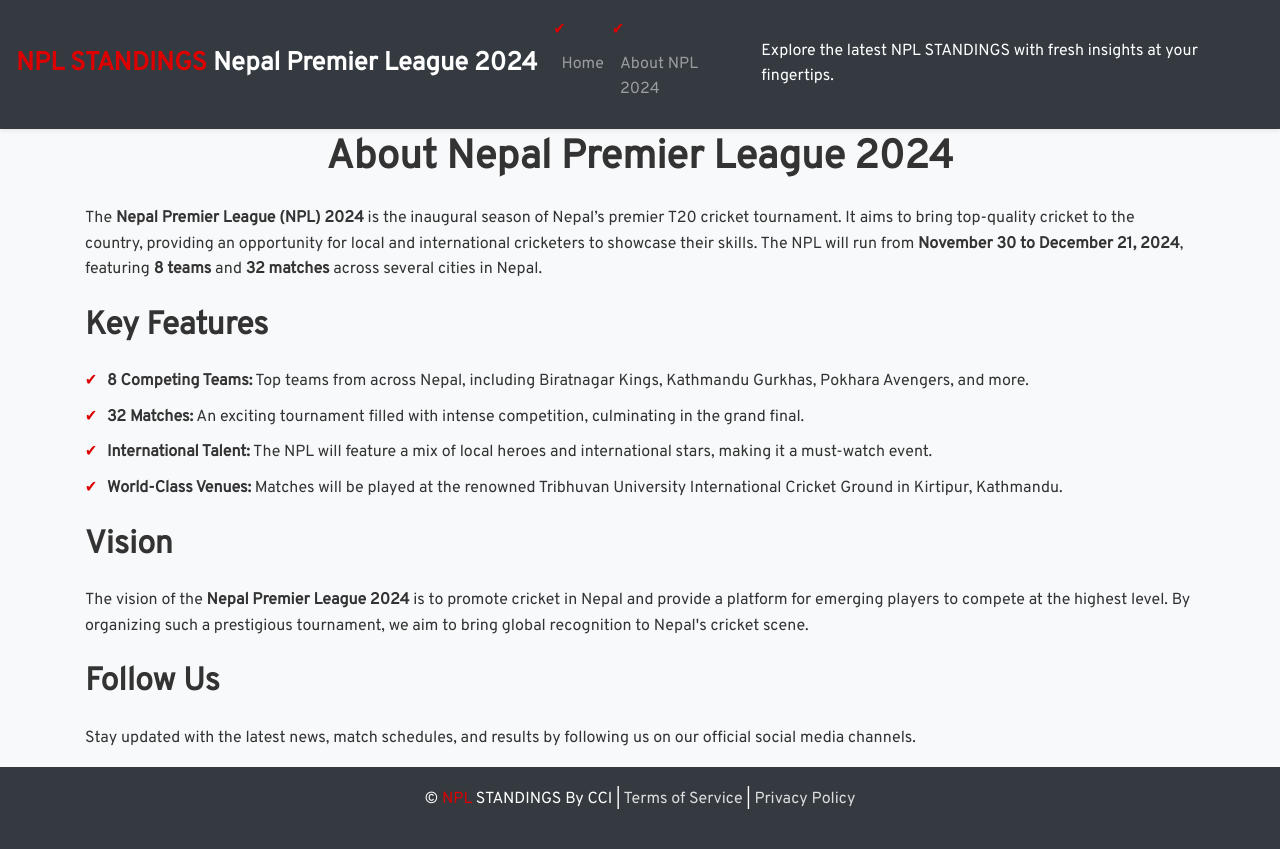
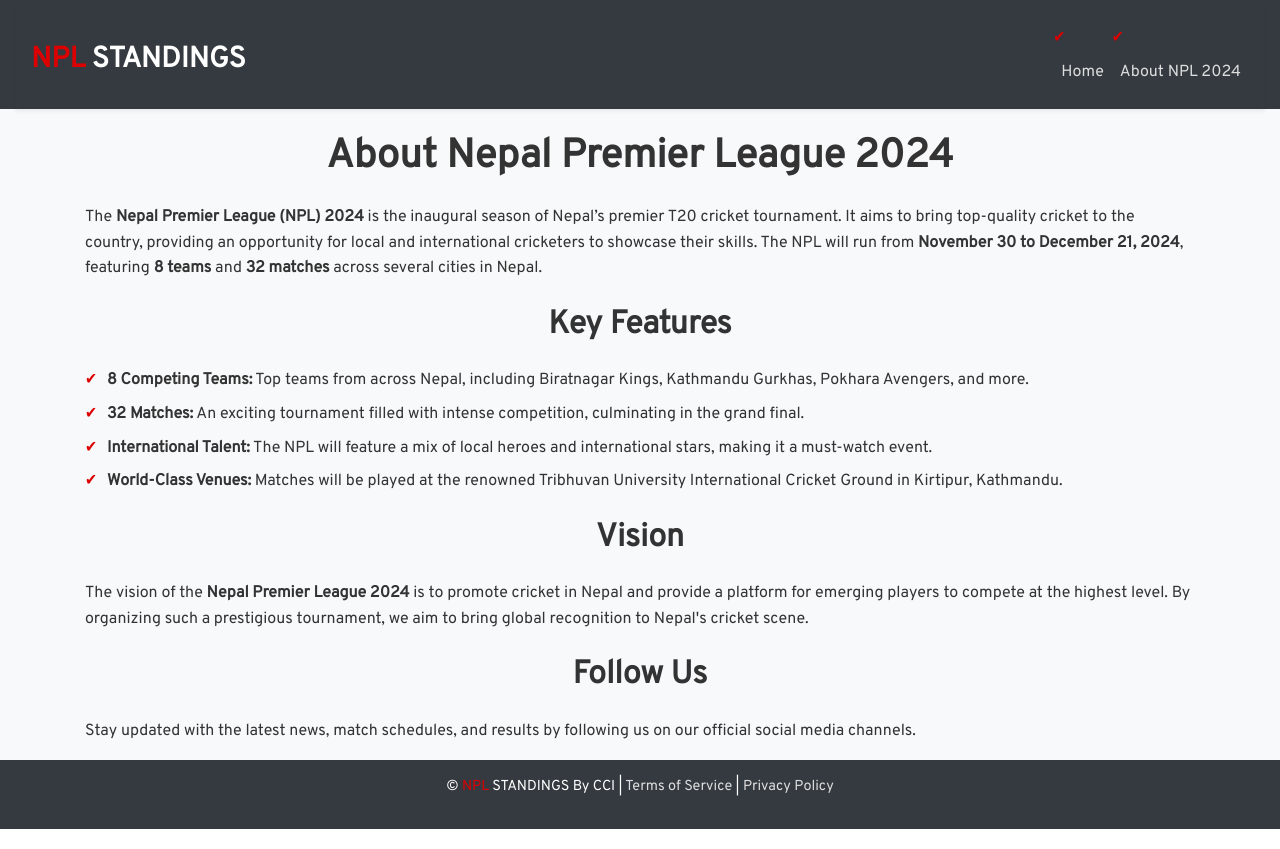
Before and after one commit to surajrimal/npl-standings, a Flask app: page /about in a window 1280 px wide. Run offline with Flask 2, Linux system fonts and the light colour scheme; some libraries are stand-ins or nearby versions.

Commit message:
new design 2.0

```diff
--- a/app/static/assets/css/style.css
+++ b/app/static/assets/css/style.css
@@ -1,72 +1,138 @@
 /* Reset */
-body, html {
+* {
     margin: 0;
     padding: 0;
-    font-size: 16px;
+    box-sizing: border-box;
 }
 
-/* Global Styles */
-body {
+body, html {
+    font-size: 16px;
     font-family: 'Overpass', 'Roboto', Tahoma, Geneva, Verdana, sans-serif;
     background-color: #f8f9fa;
     color: #333;
     line-height: 1.6;
+    scroll-behavior: smooth;
 }
 
+/* Navbar Styles */
 .nav-container {
     background-color: #343a40;
-    padding-top: 10px; /* Adjusted padding */
+    padding-top: 10px;
+}
+
+.navbar {
+    position: sticky;
+    top: 0;
+    z-index: 1000;
 }
 
 .navbar-brand {
+    font-size: 1.8rem;
     font-weight: bold;
-    color: #fff; /* Changed navbar brand color */
-    font-size: 1.6rem;
+    color: #fff !important;
 }
 
 .navbar-nav .nav-link {
-    color: #ddd; /* Lighter color for navbar links */
+    color: #ddd !important;
     font-size: 1rem;
 }
 
 .navbar-nav .nav-link:hover {
-    color: #dd0000; /* Hover color for links */
+    color: #dd0000 !important;
     transition: all 0.3s ease;
 }
 
 .navbar-text {
     margin-bottom: 0;
     color: #fff;
+    display: none;
 }
 
-.footer {
-    background-color: #343a40;
-    padding: 20px 0;
+/* Hero Section */
+.hero {
+    background: url('{{ url_for("static", filename="assets/images/hero-bg.jpg") }}') center/cover no-repeat;
+    height: 60vh;
+    display: flex;
+    align-items: center;
+    justify-content: center;
     color: #fff;
     text-align: center;
+    padding: 0 20px;
 }
 
-.footer-text a {
-    color: #ddd;
-    text-decoration: none;
+.hero h1 {
+    font-size: 3rem;
+    font-weight: 700;
+    text-shadow: 2px 2px 8px rgba(0, 0, 0, 0.7);
 }
 
-.footer-text a:hover {
-    color: #dd0000;
+.hero p {
+    font-size: 1.2rem;
+    margin-top: 10px;
+    text-shadow: 1px 1px 4px rgba(0, 0, 0, 0.7);
 }
 
-.logo {
-    color: #dd0000;
+/* Button Styles */
+.btn-custom {
+    background-color: #dd0000;
+    color: #fff;
+    border: none;
+    padding: 8px 16px;
+    font-size: 1rem;
+    font-weight: 600;
+    text-transform: uppercase;
+    border-radius: 5px;
+    transition: all 0.3s ease;
 }
 
-/* Home Page Specific Styles */
+.btn-custom:hover {
+    background-color: #b30000;
+    color: #fff;
+    transform: scale(1.05);
+}
+
+/* Card Design */
+.card {
+    background: #fff;
+    border-radius: 8px;
+    box-shadow: 0 4px 8px rgba(0, 0, 0, 0.1);
+    margin: 20px 0;
+    padding: 20px;
+}
+
+.card-title {
+    font-size: 1.8rem;
+    font-weight: bold;
+    color: #333;
+}
+
+.card-text {
+    font-size: 1rem;
+    color: #555;
+}
+
+/* Content Styles */
 .content {
-    padding-top: 100px; /* Ensure content starts below the navbar */
+    padding-top: 100px;
+    padding-bottom: 30px;
     min-height: calc(100vh - 240px);
 }
 
+.table {
+    width: 100%;
+    margin-top: 20px;
+    font-size: 1rem;
+    overflow-x: auto;
+}
+
+.table thead th {
+    white-space: nowrap;
+}
+
+/* Headings and Lists */
 h1, h2 {
     color: #333;
+    text-align: center;
 }
 
 h1 {
@@ -86,7 +152,7 @@ ul {
 }
 
 ul li {
-    margin: 10px 0;
+    margin: 8px 0;
 }
 
 ul li::before {
@@ -95,17 +161,67 @@ ul li::before {
     margin-right: 10px;
 }
 
-/* Media Queries */
+/* Footer Styles */
+.footer {
+    background-color: #343a40;
+    padding: 15px 0;
+    text-align: center;
+    font-size: 0.9rem;
+    color: #fff;
+}
+
+.footer-text a {
+    color: #ddd;
+    text-decoration: none;
+}
+
+.footer-text a:hover {
+    color: #dd0000;
+}
+
+/* Social Media Icons */
+.social-icons a {
+    color: #ddd;
+    font-size: 1.5rem;
+    margin: 0 10px;
+    transition: all 0.3s ease;
+}
+
+.social-icons a:hover {
+    color: #dd0000;
+}
+
+/* Logo Style */
+.logo {
+    color: #dd0000;
+}
+
+/* Responsive Media Queries */
 @media (max-width: 767px) {
-    .content {
-        padding-top: 56px;
-    }
-
     .navbar-brand {
-        font-size: 1.4rem;
+        font-size: 1.5rem;
     }
 
     .navbar-nav .nav-link {
         font-size: 0.9rem;
+        text-align: center;
+        padding: 10px;
+    }
+
+    .navbar-text {
+        display: none;
+    }
+
+    .content {
+        padding-top: 80px;
+        padding-bottom: 20px;
+    }
+
+    .table {
+        font-size: 0.85rem;
+    }
+
+    .footer {
+        font-size: 0.75rem;
     }
 }
--- a/app/templates/base.html
+++ b/app/templates/base.html
@@ -3,14 +3,13 @@
 <head>
     <meta charset="UTF-8">
     <meta name="viewport" content="width=device-width, initial-scale=1.0">
-    <meta http-equiv="X-UA-Compatible" content="ie=edge">
     <meta name="Description" content="Explore the latest NPL STANDINGS with fresh insights at your fingertips. Nepal Premier League 2024"/>
 
     <!-- Favicons -->
-    <link href="{{ url_for('static', filename='/favicon.ico') }}" rel="icon">
+    <link href="{{ url_for('static', filename='favicon.ico') }}" rel="icon">
 
-    <!-- Google Font and Bootstrap -->
-    <link rel="stylesheet" href="https://fonts.googleapis.com/css?family=Overpass|Roboto&display=swap">
+    <!-- Google Fonts & Bootstrap -->
+    <link href="https://fonts.googleapis.com/css?family=Overpass|Roboto&display=swap" rel="stylesheet">
     <link rel="stylesheet" href="https://cdnjs.cloudflare.com/ajax/libs/twitter-bootstrap/4.6.0/css/bootstrap.min.css">
     <link rel="stylesheet" href="https://cdnjs.cloudflare.com/ajax/libs/font-awesome/5.15.4/css/all.min.css">
 
@@ -21,11 +20,11 @@
 </head>
 <body>
 
-    {% block navbar %}
+<!-- Navbar Section -->
 <div class="container-fluid nav-container">
     <nav class="navbar navbar-expand-lg navbar-dark bg-dark fixed-top shadow-sm">
         <a class="navbar-brand" href="{{ url_for('main.home') }}">
-                <span class="logo">NPL STANDINGS</span> Nepal Premier League 2024
+            <span class="logo">NPL </span> STANDINGS
         </a>
         <button class="navbar-toggler" type="button" data-toggle="collapse" data-target="#navbarToggle" aria-controls="navbarToggle" aria-expanded="false" aria-label="Toggle navigation">
             <span class="navbar-toggler-icon"></span>
@@ -35,25 +34,22 @@
             <ul class="navbar-nav">
                 <li class="nav-item"><a class="nav-link" href="{{ url_for('main.home') }}">Home</a></li>
                 <li class="nav-item"><a class="nav-link" href="{{ url_for('main.about') }}">About NPL 2024</a></li>
+            </ul>
+        </div>
 
-                </ul>
-                <p class="navbar-text text-white ml-3">Explore the latest NPL STANDINGS with fresh insights at your fingertips.</p>
-            </div>
     </nav>
 </div>
-    {% endblock %}
-
-    <div class="content">
+<!-- Main Content -->
 {% block content %}
 {% endblock %}
+<!-- Footer Section -->
+<footer>
+    <div class="container-fluid footer">
+        <p class="text-center footer-text">© <span class="logo">NPL</span> STANDINGS By CCI |
+            <a href="{{ url_for('main.terms_of_service') }}">Terms of Service</a> |
+            <a href="{{ url_for('main.privacy_policy') }}">Privacy Policy</a>
+        </p>
     </div>
-
-    <footer>
-        {% block footer %}
-        <div class="container-fluid footer">
-            <p class="text-center footer-text">© <span class="logo">NPL</span> STANDINGS By CCI | <a href="{{ url_for('main.terms_of_service') }}">Terms of Service</a> | <a href="{{ url_for('main.privacy_policy') }}">Privacy Policy</a></p>
-        </div>
-        {% endblock %}
 </footer>
 
 <!-- Scripts -->
```
Also changed, not shown: app/templates/home.html (+11 -3 lines), 1 other file. Lines whose indentation alone changed are shown as unchanged.
